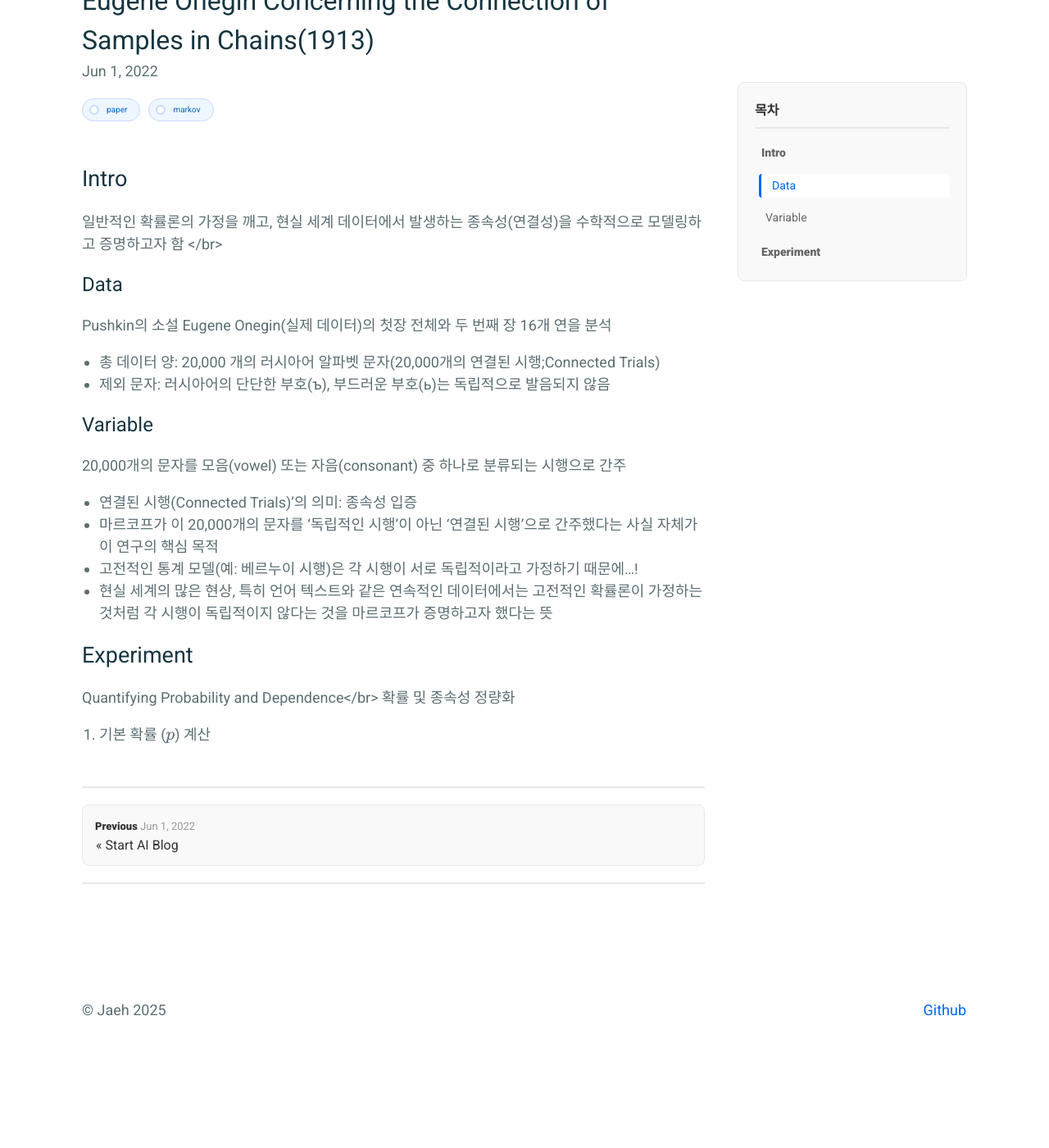
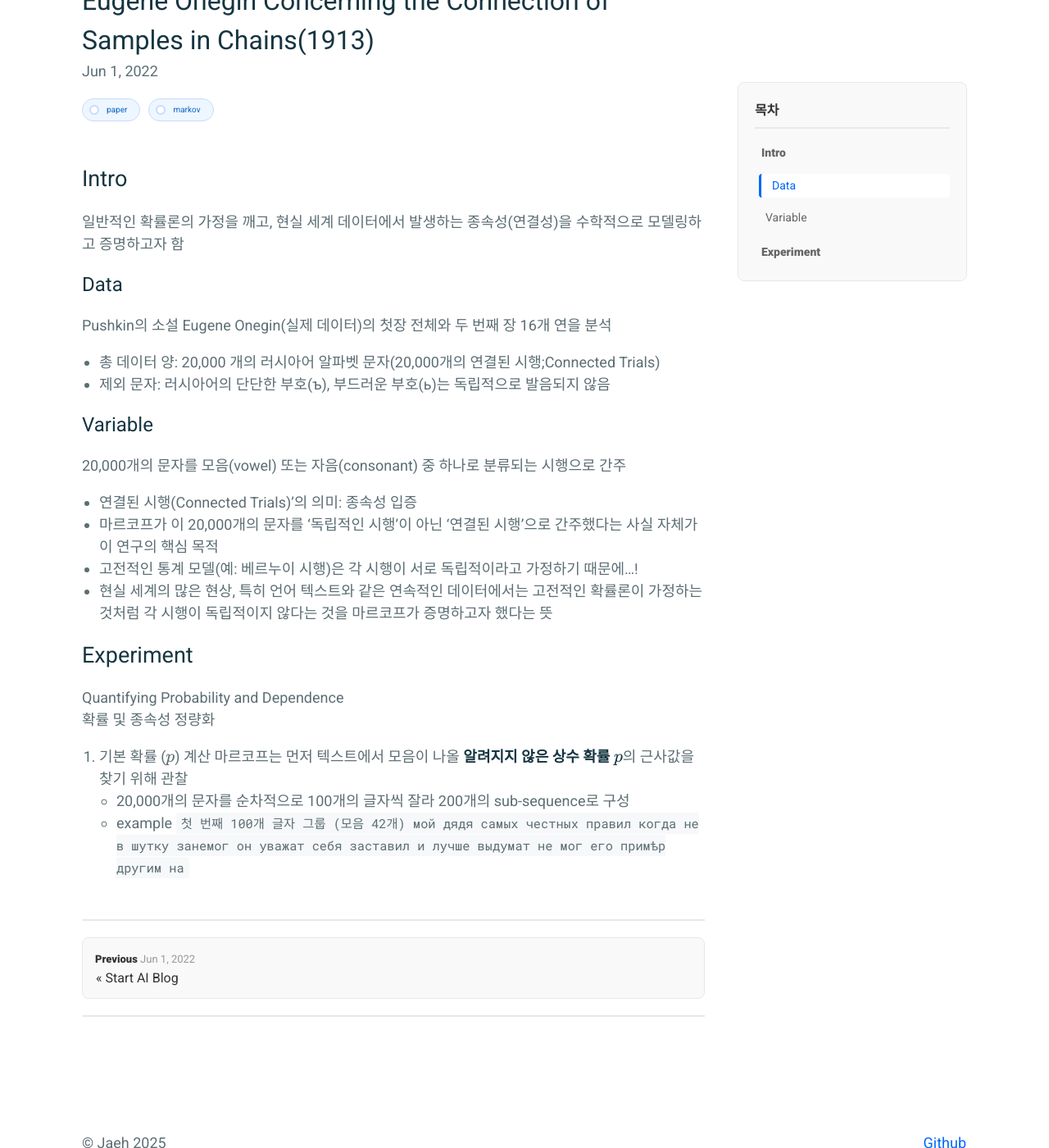
Before and after one commit to heonyus/heonyus.github.io, a Jekyll site: the page built from _posts/2022-06-02-Markov-Chain.md, in a window 1280 px wide and 1400 px high, scrolled down 360 px. Shown: the whole window at 82% size. Built offline with Jekyll 4.4.1, drawn with Linux system fonts in a browser that asks for light colours; before the commit the page ends 1705 px from its top, so only the background shows below that.

Commit message:
markov chain

````diff
--- a/_posts/2022-06-02-Markov-Chain.md
+++ b/_posts/2022-06-02-Markov-Chain.md
@@ -6,7 +6,7 @@ tags: [paper, markov]
 ---
 
 # Intro
-일반적인 확률론의 가정을 깨고, 현실 세계 데이터에서 발생하는 종속성(연결성)을 수학적으로 모델링하고 증명하고자 함 </br>
+일반적인 확률론의 가정을 깨고, 현실 세계 데이터에서 발생하는 종속성(연결성)을 수학적으로 모델링하고 증명하고자 함 <br>
 
 ## Data
 Pushkin의 소설 Eugene Onegin(실제 데이터)의 첫장 전체와 두 번째 장 16개 연을 분석
@@ -21,7 +21,13 @@ Pushkin의 소설 Eugene Onegin(실제 데이터)의 첫장 전체와 두 번째
 - 현실 세계의 많은 현상, 특히 언어 텍스트와 같은 연속적인 데이터에서는 고전적인 확률론이 가정하는 것처럼 각 시행이 독립적이지 않다는 것을 마르코프가 증명하고자 했다는 뜻
 
 # Experiment
-Quantifying Probability and Dependence</br>
+Quantifying Probability and Dependence<br>
 확률 및 종속성 정량화
 
 1. 기본 확률 ($p$) 계산
+마르코프는 먼저 텍스트에서 모음이 나올 **알려지지 않은 상수 확률 $p$**의 근사값을 찾기 위해 관찰
+- 20,000개의 문자를 순차적으로 100개의 글자씩 잘라 200개의 sub-sequence로 구성
+- example
+```첫 번째 100개 글자 그룹 (모음 42개)
+мой дядя самых честных правил когда не в шутку занемог он уважат себя заставил и лучше выдумат не мог его примѣр другим на
+```
````
